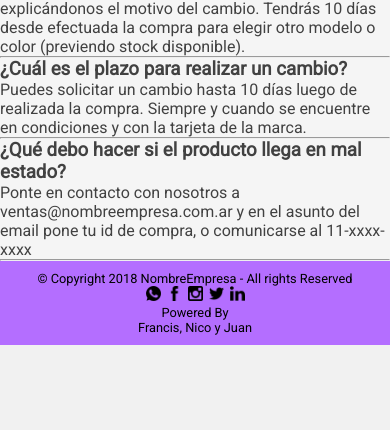
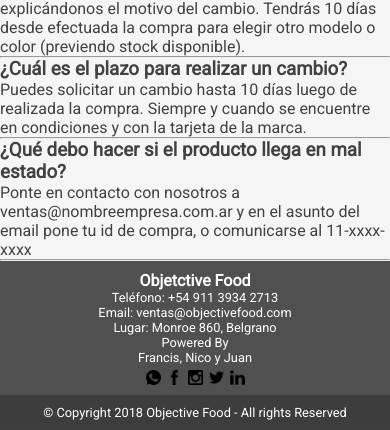
Before and after one commit to nicomosi/dh-proyecto-final, a PHP site: page /faq.php in a window 390 px wide. Shown: the part 1098-1528 px from the top of the page. Before the commit the page ends 1443 px from the top, so only its background shows below. Run offline with PHP 8.4, Linux system fonts and the light colour scheme; some libraries are stand-ins or nearby versions.

Commit message:
Footer Responsive

```diff
--- a/_footer.php
+++ b/_footer.php
@@ -1,12 +1,46 @@
 <footer>
-          <p>© Copyright 2018 NombreEmpresa - All rights Reserved</p>
-            <ul>
+  <section>
+    <article class="nav-footer">
+      <h3>LOGO</h3>
+      <ul>
+        <li>
+          <a href="index.php">Home</a>
+        </li>
+        <li>
+          <a href="">¿Quienes Somos?</a>
+        </li>
+        <li>
+          <a href="">Productos</a>
+        </li>
+        <li>
+          <a href="faq.php">Ayuda</a>
+        </li>
+        <li>
+          <a href="">Contacto</a>
+        </li>
+      </ul>
+    </article>
+    <article>
+      <h3>Objetctive Food</h3>
+      <p>Teléfono: +54 911 3934 2713</p>
+      <p>Email: ventas@objectivefood.com</p>
+      <p>Lugar: Monroe 860, Belgrano</p>
+    </article>
+    <article class="footer-redes">
+          <p>Powered By</p>
+          <p>Francis, Nico y Juan</p>
+          <ul>
               <li><a href="https://api.whatsapp.com/send?phone=5491139342713&text=Hola%20Juan"><img src="img/WP-ICON.png" alt="Whats App"></a></li>
               <li><a href="https://www.facebook.com/"><img src="img/FB-CION.png" alt="Facebook"></a></li>
               <li><a href="https://www.linkedin.com/"><img src="img/IG-ICON.png" alt="Instagram"></a></li>
               <li><a href="https://twitter.com/"><img src="img/TW-ICON.png" alt="Twitter"></a></li>
               <li><a href="https://www.instagram.com/"><img src="img/IN-ICON.png" alt="Linkedin"></a></li>
-            </ul>
-          <p>Powered By</p>
-          <p>Francis, Nico y Juan</p>
+          </ul>
+    </article>
+  </section>
+  <section>
+    <article>
+      <p>© Copyright 2018 Objective Food - All rights Reserved</p>
+    </article>
+  </section>
         </footer>
--- a/css/estilos-juan.css
+++ b/css/estilos-juan.css
@@ -1,42 +1,96 @@
-body{
+/*Media Query Celular -MOBILE FIRST-*/
+body{/*ASÍ NOS MOSTRO FRAN PARA BAJAR EL FOOTER SIEMPRE - LA MEJOR MANERA!*/
   display: flex;
   flex-direction: column;
   justify-content: space-between;
   min-height: 100vh;
 }
-
-/*Estilos Footer Celular MOBILE FIRST*/
 footer{
-  background-color: #B46EFF;
   width: 100%;
   position: relative;
   bottom: 0;
   display: flex;
   flex-direction: column;
+}
+.nav-footer{
+  display: none;
+}
+footer>section{
+  background-color: rgba(59, 58, 58, 0.88);
   padding: 10px 0px 10px 0px;
-  /*ARRERGLAR POSICION DEL FOOTER Y SACAR DISPLAY NONE*/
 }
-footer>p{
+footer>section:nth-child(2){
+  background-color: rgba(59, 58, 58, 0.98);
+  padding: 10px 0px 10px 0px;
+}
+footer>section>article>p{
+  color: white;
   margin: 0;
   text-align: center;
   font-size: 0.8em;
 }
-footer>ul{
-  margin: 0;
+footer>section>article>h3{
+  text-align: center;
+  color: white;
+  font-size: 1em;
+}
+footer>section>article>ul{
+  padding-top: 5px;
   display: flex;
   justify-content: center;
-}
-footer>ul>li{
-  float: left;
+  }
+.footer-redes>ul>li{
   padding: 0px 3px 0px 3px;
   list-style: none;
 }
-footer>ul>li>a>img{
+.footer-redes>ul>li>a{
+  color: white;
+  display: flex;
+  align-items: center;
+}
+.footer-redes>ul>li>a>img{
   width: 15px;
 }
 
 
+/*Media Query Ipad's*/
+@media (min-width:480px){
+
+}
+
+/*Media Query Desktop's*/
+@media (min-width:1025px){
+  footer>section{
+    display: flex;
+    flex-direction: row;
+    justify-content: space-around;
+    align-items: center;
+  }
+  footer>section>article>p{
+    font-size: 1em;
+  }
+  .nav-footer{
+    display: inline;
+  }
+  .nav-footer>ul>li{
+    list-style: none;
+  }
+  .nav-footer>ul>li>a{
+    color: white;
+    text-decoration: none;
+    padding: 5px;
+  }
+  footer>section>article:nth-child(1)>ul{
+    flex-direction: column;
+  }
+  .footer-redes>ul>li>a>img{
+  width: 25px;
+  }
+
+}
+/*SACAR ESTO DE ABAJO*/
 @media (min-width:750px){
+
 
   .faq{
     display: flex;
```
Also changed, not shown: other parts of css/estilos-juan.css (+0 -35 lines).
